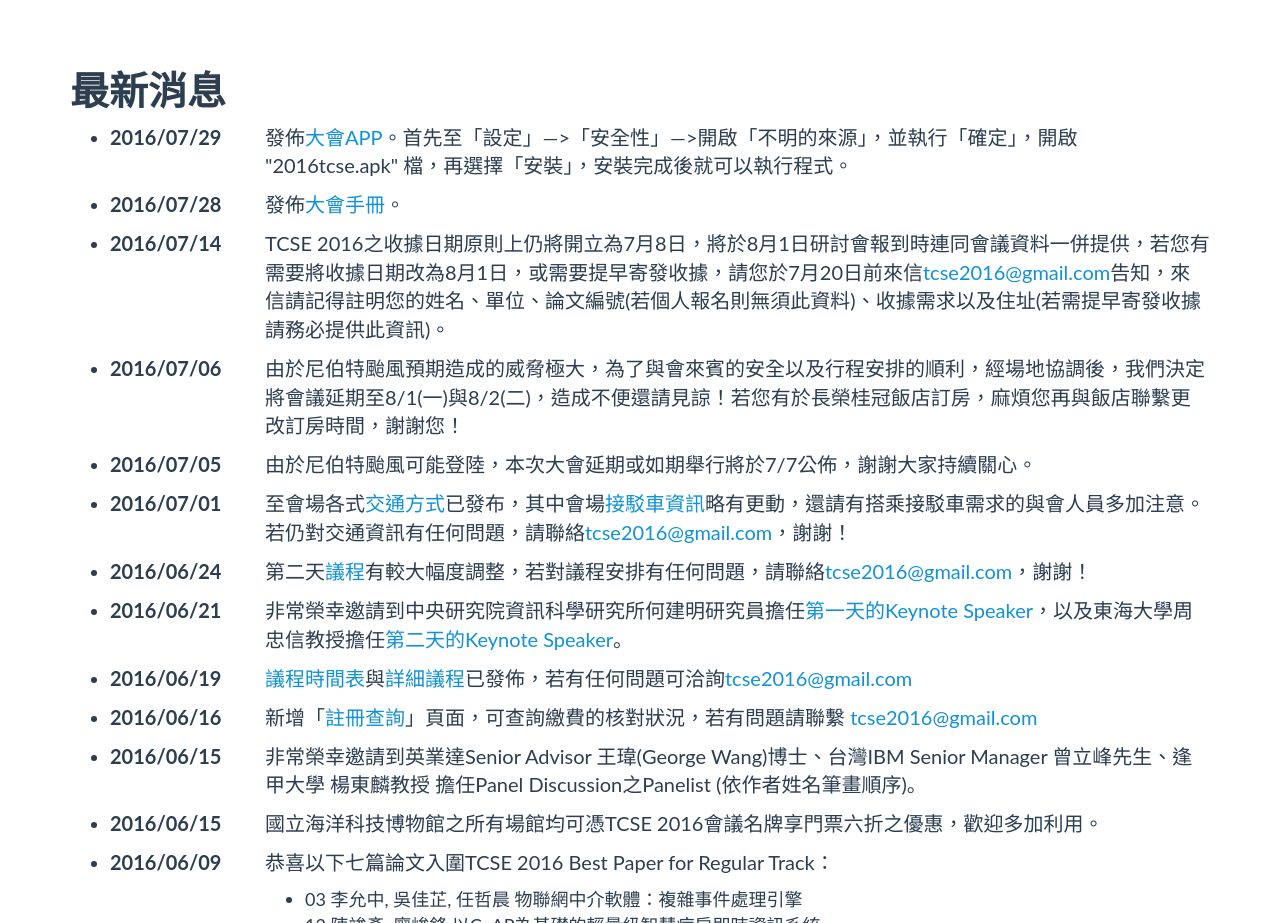
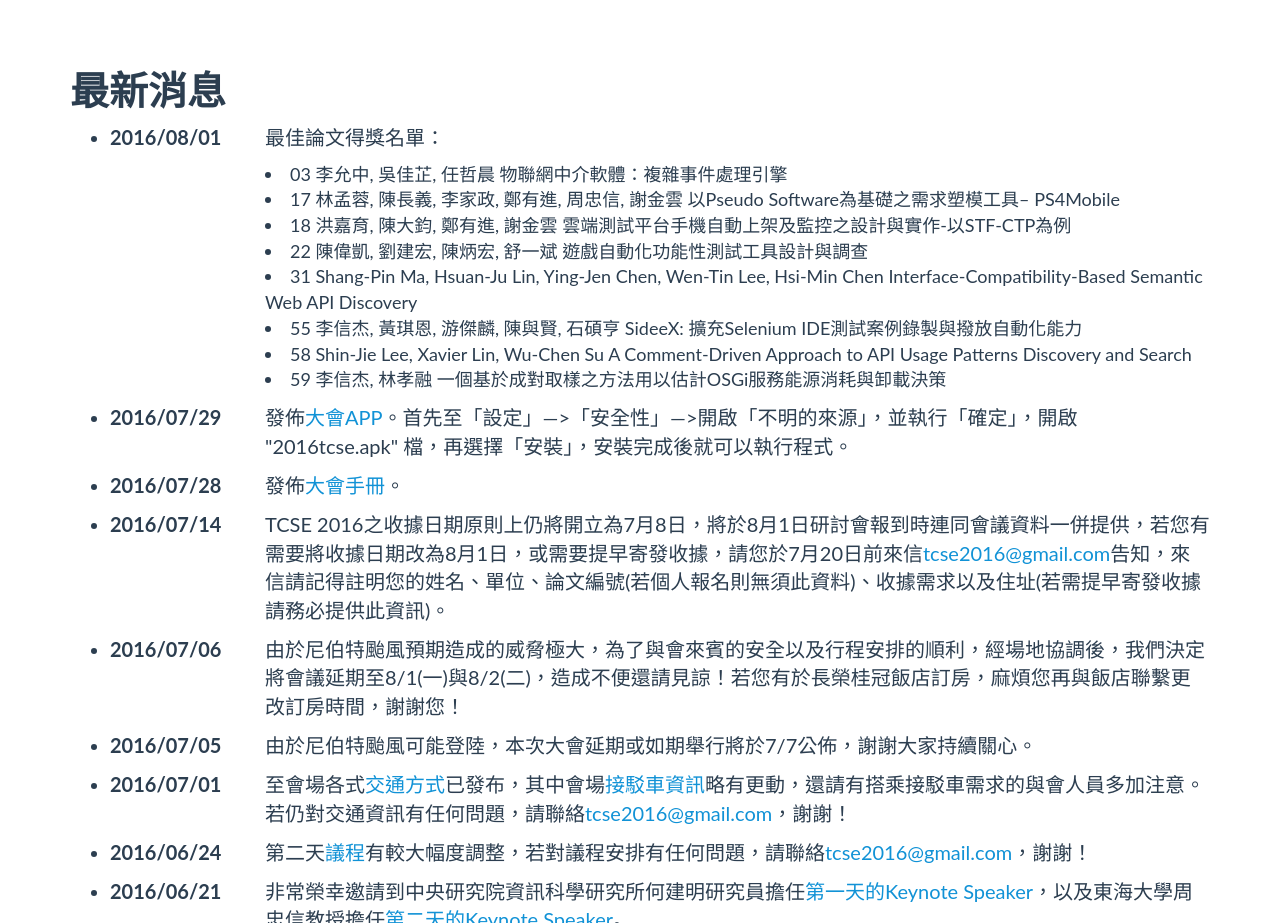
Before and after one commit to b4456609/tcse2016, a website: page app/index.html in a window 1280 px wide. Shown: the part 1080-2003 px from the top of the page. Drawn offline with nearby package versions, Linux system fonts and the light colour scheme; some packages are replaced by stand-ins of ours; files that its build step writes are made by us from their sources.

Commit message:
add 最佳論文得獎名單

```diff
--- a/app/index.html
+++ b/app/index.html
@@ -146,6 +146,28 @@
       <div class="row">
         <div class="col-lg-12">
           <h1>最新消息</h1>
+        </div>
+      </div>
+      <div class="row">
+        <div class="col-md-2">
+          <ul>
+            <li>
+              <p><strong>2016/08/01</strong></p>
+            </li>
+          </ul>
+        </div>
+        <div class="col-md-10">
+          <p>
+            最佳論文得獎名單：
+            <li>03  李允中, 吳佳芷, 任哲晨  物聯網中介軟體：複雜事件處理引擎</li>
+            <li>17  林孟蓉, 陳長義, 李家政, 鄭有進, 周忠信, 謝金雲  以Pseudo Software為基礎之需求塑模工具– PS4Mobile</li>
+            <li>18  洪嘉育, 陳大鈞, 鄭有進, 謝金雲  雲端測試平台手機自動上架及監控之設計與實作-以STF-CTP為例</li>
+            <li>22  陳偉凱, 劉建宏, 陳炳宏, 舒一斌  遊戲自動化功能性測試工具設計與調查</li>
+            <li>31  Shang-Pin Ma, Hsuan-Ju Lin, Ying-Jen Chen, Wen-Tin Lee, Hsi-Min Chen Interface-Compatibility-Based Semantic Web API Discovery</li>
+            <li>55  李信杰, 黃琪恩, 游傑麟, 陳與賢, 石碩亨  SideeX: 擴充Selenium IDE測試案例錄製與撥放自動化能力</li>
+            <li>58  Shin-Jie Lee, Xavier Lin, Wu-Chen Su  A Comment-Driven Approach to API Usage Patterns Discovery and Search</li>
+            <li>59  李信杰, 林孝融  一個基於成對取樣之方法用以估計OSGi服務能源消耗與卸載決策</li>
+          </p>
         </div>
       </div>
       <div class="row">
```
